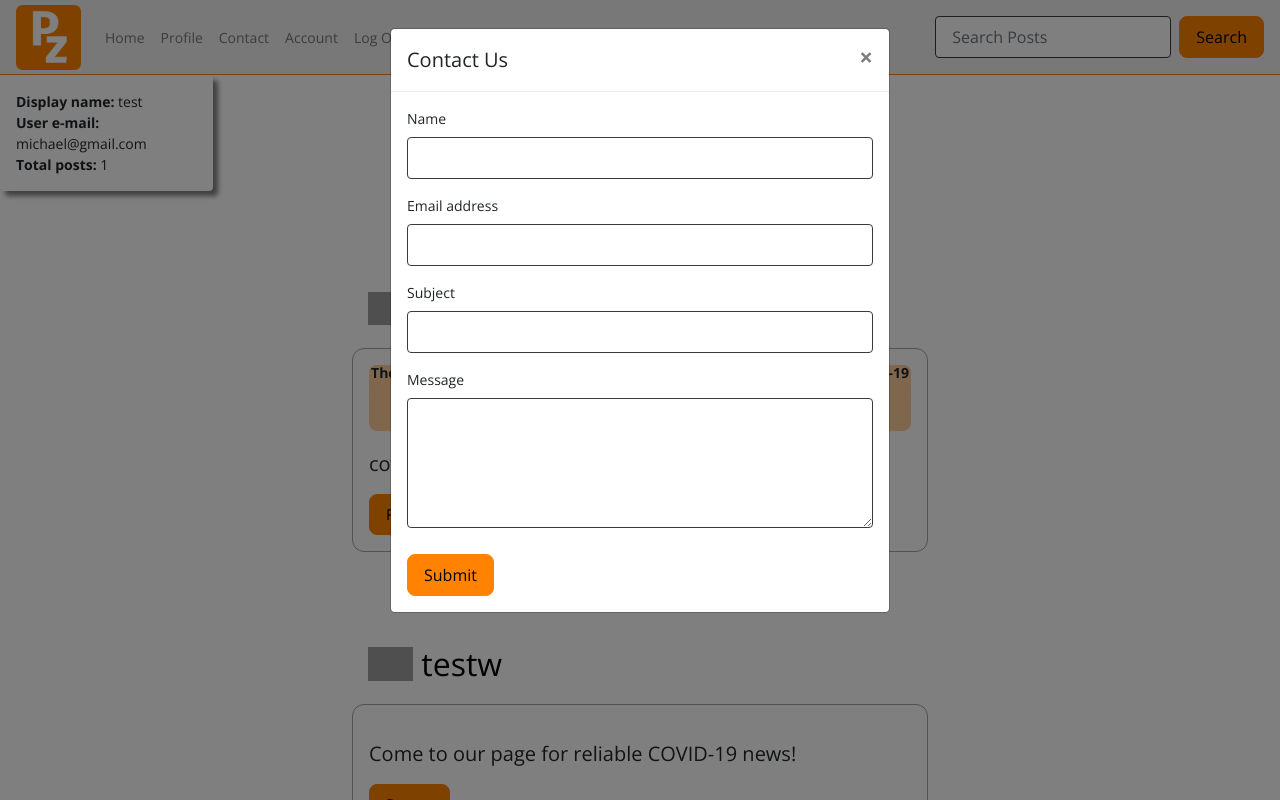
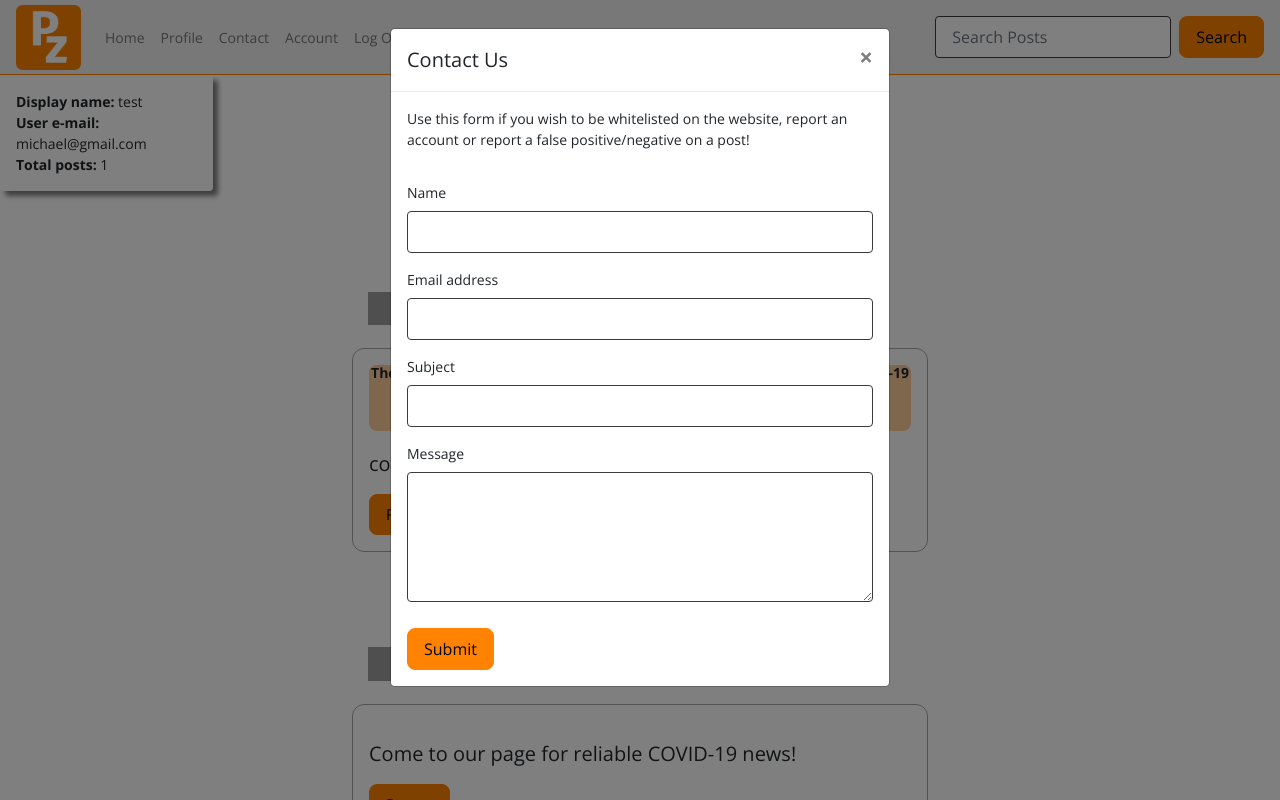
Before and after one commit to Miza-web/PostZone, a Flask app: page /index in a window 1280 px wide, after a click on "Contact". Run offline with Flask 3, Linux system fonts and the light colour scheme; a user stored in the database is signed in; data comes from the database, SQL or seed files in the repository; both versions use the stored data as it was after the commit; data that the repository does not hold is empty; some libraries are stand-ins or nearby versions; grey boxes are pictures that could not be loaded.

Commit message:
minor tweaks

```diff
--- a/templates/nav.html
+++ b/templates/nav.html
@@ -44,6 +44,7 @@
             <span aria-hidden="true">&times;</span>
           </button>
         </div>
+        <p class="pd-3 ml-3 mr-3 mt-3">Use this form if you wish to be whitelisted on the website, report an account or report a false positive/negative on a post!</p>
         <div class="modal-body">
     {% if messages %}
       {% for message in messages %}
```
Also changed, not shown: database.db.
